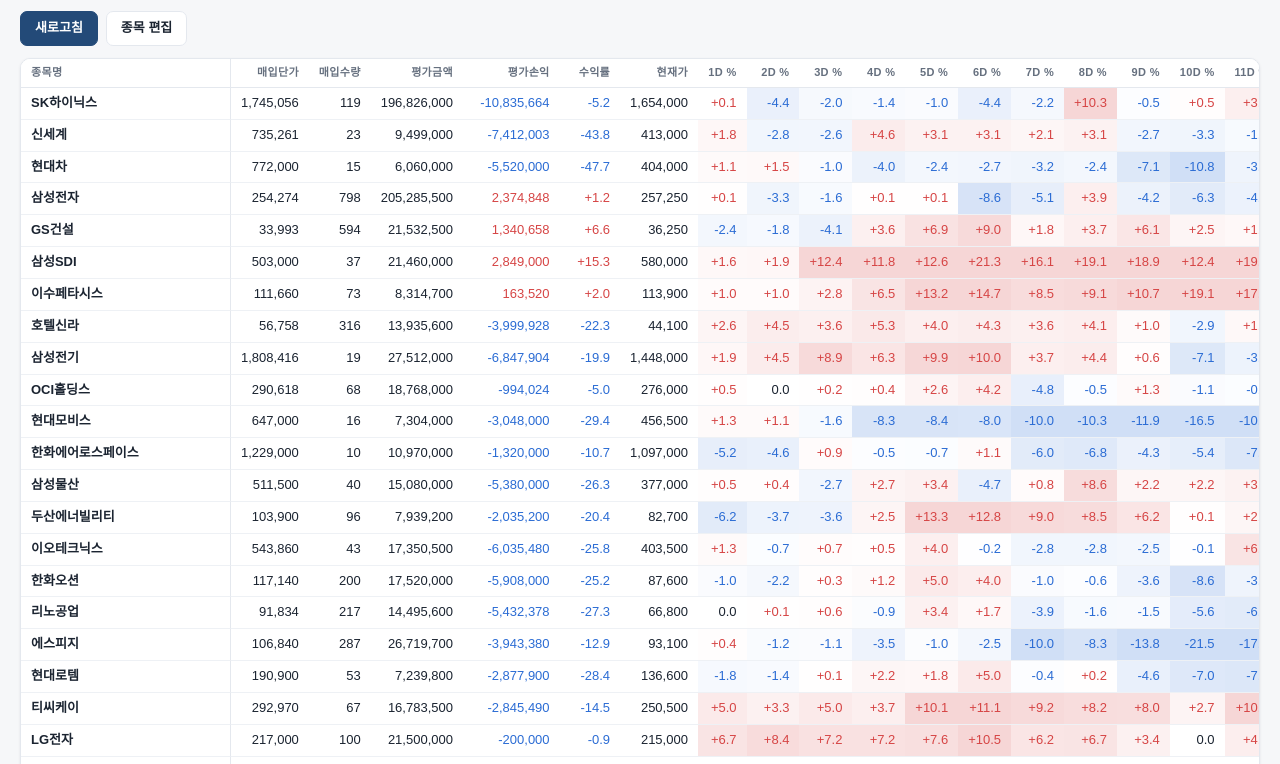
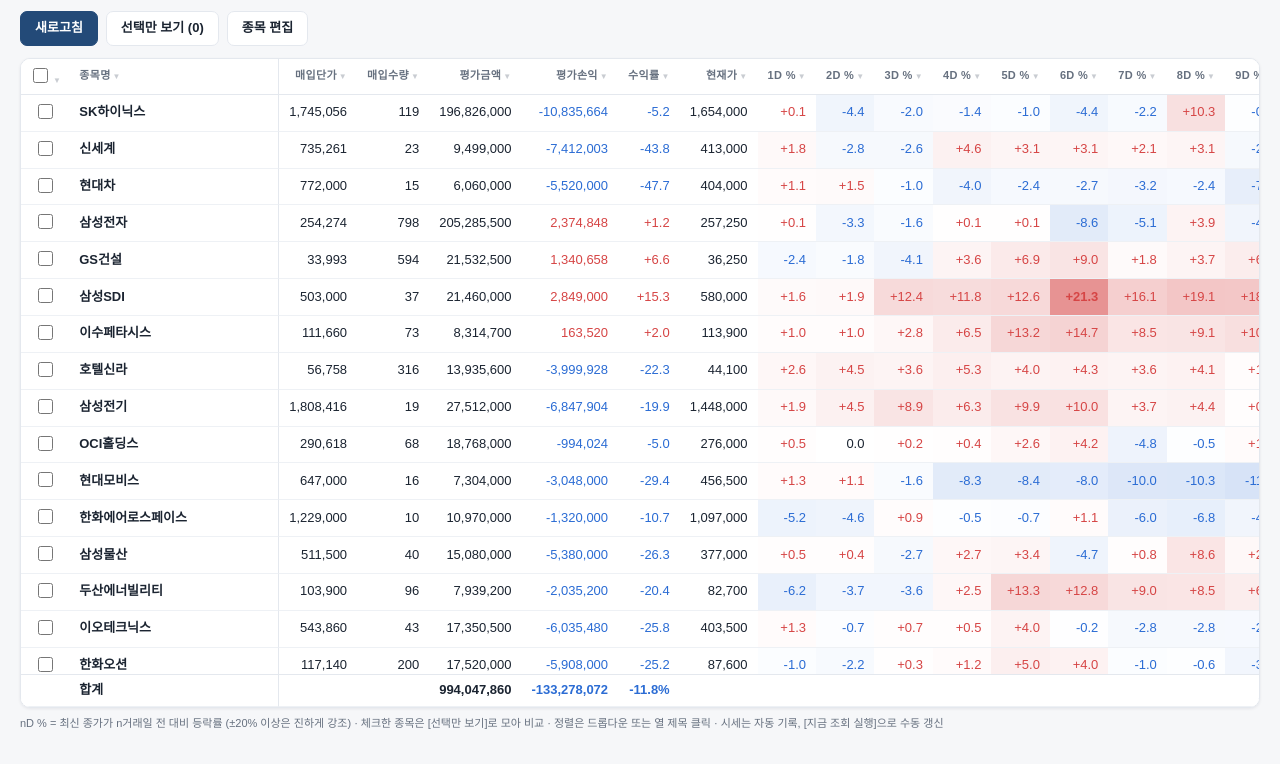
Before and after one commit to ssanai1120/krx-tracker, a plain HTML site: page index.html in a window 1280 px wide. Shown: the part 78-842 px from the top of the page. Drawn offline with Linux system fonts and the light colour scheme; a web font is replaced by a local one.

Commit message:
Add files via upload

```diff
--- a/index.html
+++ b/index.html
@@ -44,28 +44,40 @@
   background:var(--surface);color:var(--ink);padding:7px 14px;font-weight:600;
   text-decoration:none;display:inline-block;}
 button:hover,a.btn:hover{border-color:var(--accent);}
-button:focus-visible,a.btn:focus-visible{outline:2px solid var(--accent);outline-offset:2px;}
+button:focus-visible,a.btn:focus-visible,select:focus-visible{outline:2px solid var(--accent);outline-offset:2px;}
 .primary{background:var(--accent);color:var(--accent-ink);border-color:var(--accent);}
+.on{background:var(--accent);color:var(--accent-ink);border-color:var(--accent);}
 button:disabled{opacity:.45;cursor:default;}
+select{font:inherit;border:1px solid var(--line);border-radius:7px;padding:7px 10px;
+  background:var(--surface);color:var(--ink);font-weight:600;cursor:pointer;}
 .dirty-note{font-size:12px;color:var(--up);font-weight:600;}
-.tblwrap{overflow-x:auto;background:var(--surface);border:1px solid var(--line);
+.tblwrap{overflow:auto;background:var(--surface);border:1px solid var(--line);
   border-radius:10px;box-shadow:var(--shadow);}
 table{border-collapse:separate;border-spacing:0;width:max-content;min-width:100%;
   font-variant-numeric:tabular-nums;}
 th,td{padding:6px 10px;white-space:nowrap;border-bottom:1px solid var(--line-soft);text-align:right;}
 th{position:sticky;top:0;background:var(--surface);z-index:3;font-size:11px;color:var(--muted);
   font-weight:600;letter-spacing:.03em;border-bottom:1px solid var(--line);cursor:pointer;user-select:none;}
-th.name,td.name{position:sticky;left:0;background:var(--surface);z-index:2;text-align:left;
+th.chk,td.chk{position:sticky;left:0;background:var(--surface);z-index:2;width:34px;
+  text-align:center;padding:6px 8px;cursor:default;}
+th.chk{z-index:4;}
+th.name,td.name{position:sticky;left:34px;background:var(--surface);z-index:2;text-align:left;
   font-weight:600;border-right:1px solid var(--line);max-width:210px;overflow:hidden;text-overflow:ellipsis;}
 th.name{z-index:4;}
-tbody tr:hover td{background:var(--line-soft);}
+input[type=checkbox]{width:15px;height:15px;accent-color:var(--accent);cursor:pointer;}
+/* 행 하이라이트: 배경 대신 아래줄 강조 (히트맵 색이 변하지 않음) */
+tbody tr:hover td{box-shadow:inset 0 -2px 0 var(--accent);}
 td.up{color:var(--up);} td.down{color:var(--down);}
 td.pct{background:color-mix(in srgb, var(--hcol,transparent) calc(var(--i,0)*1%), transparent);}
+td.pct.ex{font-weight:700;}
 td.dim{color:var(--muted);}
-tfoot td{font-weight:700;border-top:1px solid var(--line);background:var(--surface);}
-tfoot td.name{border-right:1px solid var(--line);}
-td input{font:inherit;width:90px;text-align:right;border:1px solid var(--line);border-radius:5px;
-  padding:3px 6px;background:var(--bg);color:var(--ink);}
+tfoot td{font-weight:700;border-top:1px solid var(--line);background:var(--surface);
+  position:sticky;bottom:0;z-index:3;}
+tfoot td.name{border-right:1px solid var(--line);z-index:4;}
+tfoot td.chk{z-index:4;}
+.filt{opacity:.35;font-size:8px;margin-left:2px;}
+td input[type=text],td input:not([type]){font:inherit;width:90px;text-align:right;border:1px solid var(--line);
+  border-radius:5px;padding:3px 6px;background:var(--bg);color:var(--ink);}
 .del{border:none;background:none;color:var(--danger);font-weight:700;padding:2px 6px;cursor:pointer;}
 .addbox{display:flex;gap:6px;flex-wrap:wrap;align-items:center;background:var(--chip);
   border:1px solid var(--line);border-radius:8px;padding:8px 10px;margin-bottom:10px;}
@@ -95,7 +107,11 @@
 <div id="app"><p class="hint" style="padding:20px">데이터를 불러오는 중…</p></div>
 <script>
 'use strict';
-let HOLD=[], HIST=[], sortKey=null, sortDir=1, editMode=false, dirty=false, sha=null;
+let HOLD=[], HIST=[], sortKey=null, sortDir=1, editMode=false, dirty=false, onlySel=false;
+let SEL=new Set();
+try{ SEL=new Set(JSON.parse(localStorage.getItem('sel_codes')||'[]')); }catch(_){}
+function saveSel(){ try{localStorage.setItem('sel_codes',JSON.stringify([...SEL]));}catch(_){} }
+
 const $=s=>document.querySelector(s);
 const fmt=n=>n==null||isNaN(n)?'—':Math.round(n).toLocaleString('ko-KR');
 const fpct=v=>v==null?'':((v>0?'+':'')+(v*100).toFixed(1));
@@ -108,7 +124,7 @@
   return null;
 }
 function getToken(){ try{return localStorage.getItem('gh_token')||'';}catch(_){return '';} }
-function setToken(t){ try{localStorage.setItem('gh_token',t);}catch(_){/* 무시 */} }
+function setToken(t){ try{localStorage.setItem('gh_token',t);}catch(_){} }
 
 function priceAt(code,back){
   const i=HIST.length-1-back;
@@ -116,16 +132,20 @@
   const v=HIST[i].p[code];
   return (typeof v==='number'&&isFinite(v))?v:null;
 }
+/* 히트맵: ±5% 미만 옅게 → ±20%까지 점점 진하게 → ±20% 이상은 확실히 진하고 굵게 */
 function pctCell(v){
   if(v==null)return '<td class="pct dim"></td>';
   const cls=v>0?'up':(v<0?'down':'');
   const col=v>0?'var(--up)':'var(--down)';
-  const i=Math.min(Math.abs(v)/0.10,1)*22;
-  return `<td class="pct ${cls}" style="--hcol:${col};--i:${i.toFixed(1)}">${fpct(v)}</td>`;
+  const a=Math.abs(v);
+  let i, ex='';
+  if(a>=0.20){ i=58; ex=' ex'; }
+  else{ i=Math.min(a/0.20,1)*32; }
+  return `<td class="pct ${cls}${ex}" style="--hcol:${col};--i:${i.toFixed(1)}">${fpct(v)}</td>`;
 }
 
 function render(){
-  const rows=HOLD.map((h,idx)=>{
+  let rows=HOLD.map((h,idx)=>{
     const cur=priceAt(h.code,0);
     const cost=h.buy*h.qty, val=cur!=null?cur*h.qty:null;
     const pl=val!=null?val-cost:null, rr=(pl!=null&&cost>0)?pl/cost:null;
@@ -133,10 +153,14 @@
     for(let k=1;k<=20;k++){const past=priceAt(h.code,k);d.push((cur!=null&&past)?cur/past-1:null);}
     return {h,idx,cur,cost,val,pl,rr,d};
   });
+  if(onlySel&&!editMode) rows=rows.filter(r=>SEL.has(r.h.code));
   if(sortKey&&!editMode){
     rows.sort((a,b)=>{
       if(sortKey==='n'){return sortDir*(a.h.name<b.h.name?-1:1);}
-      let x=sortKey==='d1'?a.d[0]:a[sortKey], y=sortKey==='d1'?b.d[0]:b[sortKey];
+      const dm=/^d(\d+)$/.exec(sortKey);
+      const pick=r=>sortKey==='sel'?(SEL.has(r.h.code)?1:0)
+        :dm?r.d[+dm[1]-1]:(sortKey==='buy'?r.h.buy:(sortKey==='qty'?r.h.qty:r[sortKey]));
+      let x=pick(a),y=pick(b);
       if(x==null)x=-Infinity; if(y==null)y=-Infinity;
       return sortDir*(x-y);
     });
@@ -145,14 +169,18 @@
   const tVal=rows.reduce((s,r)=>s+(r.val||0),0);
   const tPl=tVal-tCost, tRr=tCost>0?tPl/tCost:0;
   const asof=HIST.length?HIST[HIST.length-1].d:'—';
-  const sm=k=>sortKey===k?`<span class="sortmark">${sortDir>0?'▲':'▼'}</span>`:'';
+  const sm=k=>sortKey===k?`<span class="sortmark">${sortDir>0?'▲':'▼'}</span>`:'<span class="filt">▼</span>';
   const ri=repoInfo();
+  const allChecked=rows.length>0&&rows.every(r=>SEL.has(r.h.code));
 
   let dcols='';
-  for(let k=1;k<=20;k++)dcols+=`<th ${k===1?'data-sort="d1"':''}>${k}D %</th>`;
+  for(let k=1;k<=20;k++){
+    dcols+=`<th data-sort="d${k}">${k}D %${sm('d'+k)}</th>`;
+  }
   let body='';
   for(const r of rows){
     const h=r.h;
+    const chk=`<td class="chk"><input type="checkbox" data-sel="${esc(h.code)}" ${SEL.has(h.code)?'checked':''} aria-label="${esc(h.name)} 선택"></td>`;
     let name,buy,qty;
     if(editMode){
       name=`<td class="name"><button class="del" data-del="${r.idx}" title="삭제">✕</button> ${esc(h.name)} <span class="hint">${esc(h.code)}</span></td>`;
@@ -163,7 +191,7 @@
       buy=`<td>${fmt(h.buy)}</td>`; qty=`<td>${fmt(h.qty)}</td>`;
     }
     const plCls=r.pl>0?'up':(r.pl<0?'down':'');
-    body+=`<tr>${name}${buy}${qty}
+    body+=`<tr>${chk}${name}${buy}${qty}
       <td>${fmt(r.val)}</td><td class="${plCls}">${fmt(r.pl)}</td>
       <td class="${plCls}">${r.rr==null?'—':fpct(r.rr)}</td>
       <td>${fmt(r.cur)}</td>${r.d.map(pctCell).join('')}</tr>`;
@@ -180,38 +208,41 @@
   const plCls=tPl>0?'up':(tPl<0?'down':'');
   $('#app').innerHTML=`
   <div class="hdr">
-    <div><h1>보유종목 시세판</h1><span class="asof">기준일 ${asof} · ${HOLD.length}종목 · 시세기록 ${HIST.length}일 · 평일 16:40 자동 갱신</span></div>
+    <div><h1>보유종목 시세판</h1><span class="asof">기준일 ${asof} · ${rows.length}${onlySel?'/'+HOLD.length:''}종목 · 시세기록 ${HIST.length}일</span></div>
     <div class="stats">
-      <div class="stat"><div class="lbl">총 매입금액</div><div class="val">${fmt(tCost)}</div></div>
-      <div class="stat"><div class="lbl">총 평가금액</div><div class="val">${fmt(tVal)}</div></div>
+      <div class="stat"><div class="lbl">${onlySel?'선택':'총'} 매입금액</div><div class="val">${fmt(tCost)}</div></div>
+      <div class="stat"><div class="lbl">${onlySel?'선택':'총'} 평가금액</div><div class="val">${fmt(tVal)}</div></div>
       <div class="stat"><div class="lbl">평가손익</div><div class="val" style="color:var(--${tPl>=0?'up':'down'})">${fmt(tPl)}</div></div>
       <div class="stat"><div class="lbl">수익률</div><div class="val" style="color:var(--${tPl>=0?'up':'down'})">${fpct(tRr)}%</div></div>
     </div>
   </div>
   <div class="bar">
     <button class="primary" id="btn-reload">새로고침</button>
+    <button id="btn-onlysel" class="${onlySel?'on':''}">선택만 보기 (${SEL.size})</button>
     <button id="btn-edit">${editMode?'편집 닫기':'종목 편집'}</button>
     ${editMode?`<button class="primary" id="btn-save" ${dirty?'':'disabled'}>GitHub에 저장</button>`:''}
     ${dirty?'<span class="dirty-note">저장되지 않은 변경사항</span>':''}
     ${ri?`<a class="btn" href="https://github.com/${ri.owner}/${ri.repo}/actions/workflows/update.yml" target="_blank" rel="noopener">지금 조회 실행</a>`:''}
   </div>
   ${addbox}
-  <div class="tblwrap"><table>
+  <div class="tblwrap" id="wrap"><table id="tbl">
     <thead><tr>
+      <th class="chk" data-sort="sel" style="cursor:pointer"><input type="checkbox" id="chk-all" ${allChecked?'checked':''} aria-label="전체 선택">${sm('sel')}</th>
       <th class="name" data-sort="n">종목명${sm('n')}</th>
-      <th>매입단가</th><th>매입수량</th>
+      <th data-sort="buy">매입단가${sm('buy')}</th>
+      <th data-sort="qty">매입수량${sm('qty')}</th>
       <th data-sort="val">평가금액${sm('val')}</th>
       <th data-sort="pl">평가손익${sm('pl')}</th>
       <th data-sort="rr">수익률${sm('rr')}</th>
       <th data-sort="cur">현재가${sm('cur')}</th>${dcols}
     </tr></thead>
     <tbody>${body}</tbody>
-    <tfoot><tr><td class="name">합계</td><td></td><td></td>
+    <tfoot><tr><td class="chk"></td><td class="name">합계</td><td></td><td></td>
       <td>${fmt(tVal)}</td><td class="${plCls}">${fmt(tPl)}</td>
       <td class="${plCls}">${fpct(tRr)}%</td><td></td><td colspan="20"></td></tr></tfoot>
   </table></div>
-  <p class="hint" style="margin-top:8px">nD % = 최신 종가가 n거래일 전 대비 등락률 · 시세는 GitHub Actions가 평일 장 마감 후 자동 기록 ·
-  [종목 편집]에서 추가/삭제 후 [GitHub에 저장] · [지금 조회 실행] → Run workflow로 수동 갱신</p>
+  <p class="hint" style="margin-top:8px">nD % = 최신 종가가 n거래일 전 대비 등락률 (±20% 이상은 진하게 강조) · 체크한 종목은 [선택만 보기]로 모아 비교 ·
+  정렬은 드롭다운 또는 열 제목 클릭 · 시세는 자동 기록, [지금 조회 실행]으로 수동 갱신</p>
   <div id="modal-slot"></div>`;
   bind();
 }
@@ -224,16 +255,39 @@
     if(editMode&&dirty&&!confirm('저장하지 않은 변경사항이 있습니다. 편집을 닫을까요?'))return;
     editMode=!editMode; render();
   };
+  $('#btn-onlysel').onclick=()=>{
+    if(!SEL.size&&!onlySel){toast('먼저 비교할 종목을 체크하세요');return;}
+    onlySel=!onlySel; render();
+  };
+  $('#chk-all').onchange=e=>{
+    const codes=[...document.querySelectorAll('input[data-sel]')].map(i=>i.dataset.sel);
+    if(e.target.checked)codes.forEach(c=>SEL.add(c)); else codes.forEach(c=>SEL.delete(c));
+    saveSel(); render();
+  };
+  document.querySelectorAll('input[data-sel]').forEach(cb=>{
+    cb.onchange=()=>{
+      if(cb.checked)SEL.add(cb.dataset.sel); else SEL.delete(cb.dataset.sel);
+      saveSel();
+      const btn=$('#btn-onlysel'); btn.textContent=`선택만 보기 (${SEL.size})`;
+      if(onlySel)render();
+    };
+  });
   const sv=$('#btn-save'); if(sv)sv.onclick=saveHoldings;
   document.querySelectorAll('th[data-sort]').forEach(th=>{
-    th.onclick=()=>{const k=th.dataset.sort;
+    th.onclick=e=>{
+      if(e.target.type==='checkbox')return;
+      const k=th.dataset.sort;
       if(sortKey===k)sortDir=-sortDir;else{sortKey=k;sortDir=k==='n'?1:-1;}render();};
   });
+  // 틀고정: 표 내용만 세로 스크롤 (상단 요약·버튼·헤더행·합계행은 화면에 고정)
+  const wrap=$('#wrap');
+  const fit=()=>{wrap.style.maxHeight=Math.max(240,window.innerHeight-wrap.getBoundingClientRect().top-14)+'px';};
+  fit(); window.onresize=fit;
   if(editMode){
     document.querySelectorAll('.del').forEach(b=>{
       b.onclick=()=>{
         const h=HOLD[+b.dataset.del];
-        if(confirm(h.name+' 종목을 삭제할까요?')){HOLD.splice(+b.dataset.del,1);markDirty();render();}
+        if(confirm(h.name+' 종목을 삭제할까요?')){SEL.delete(h.code);saveSel();HOLD.splice(+b.dataset.del,1);markDirty();render();}
       };
     });
     document.querySelectorAll('td input[data-f]').forEach(inp=>{
```
